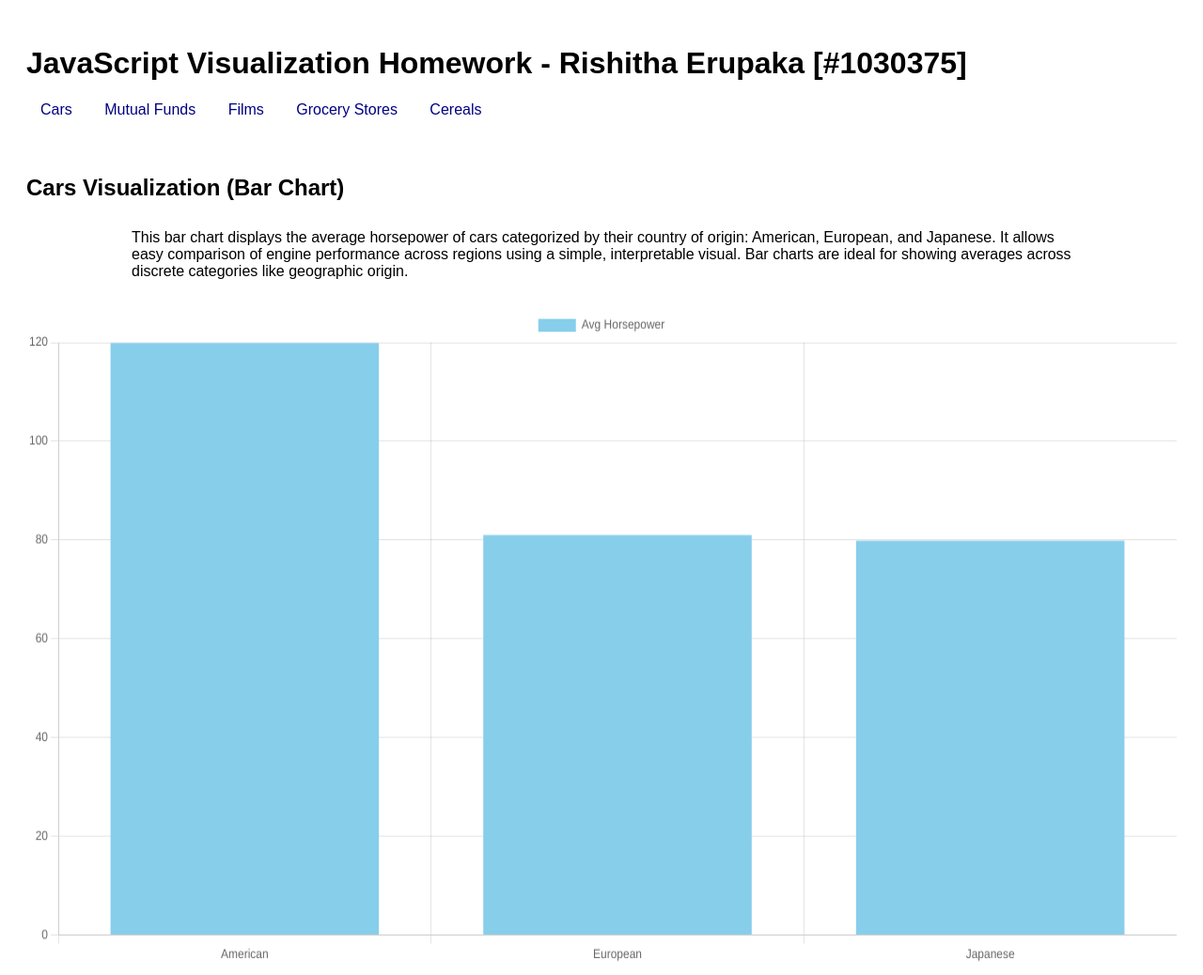
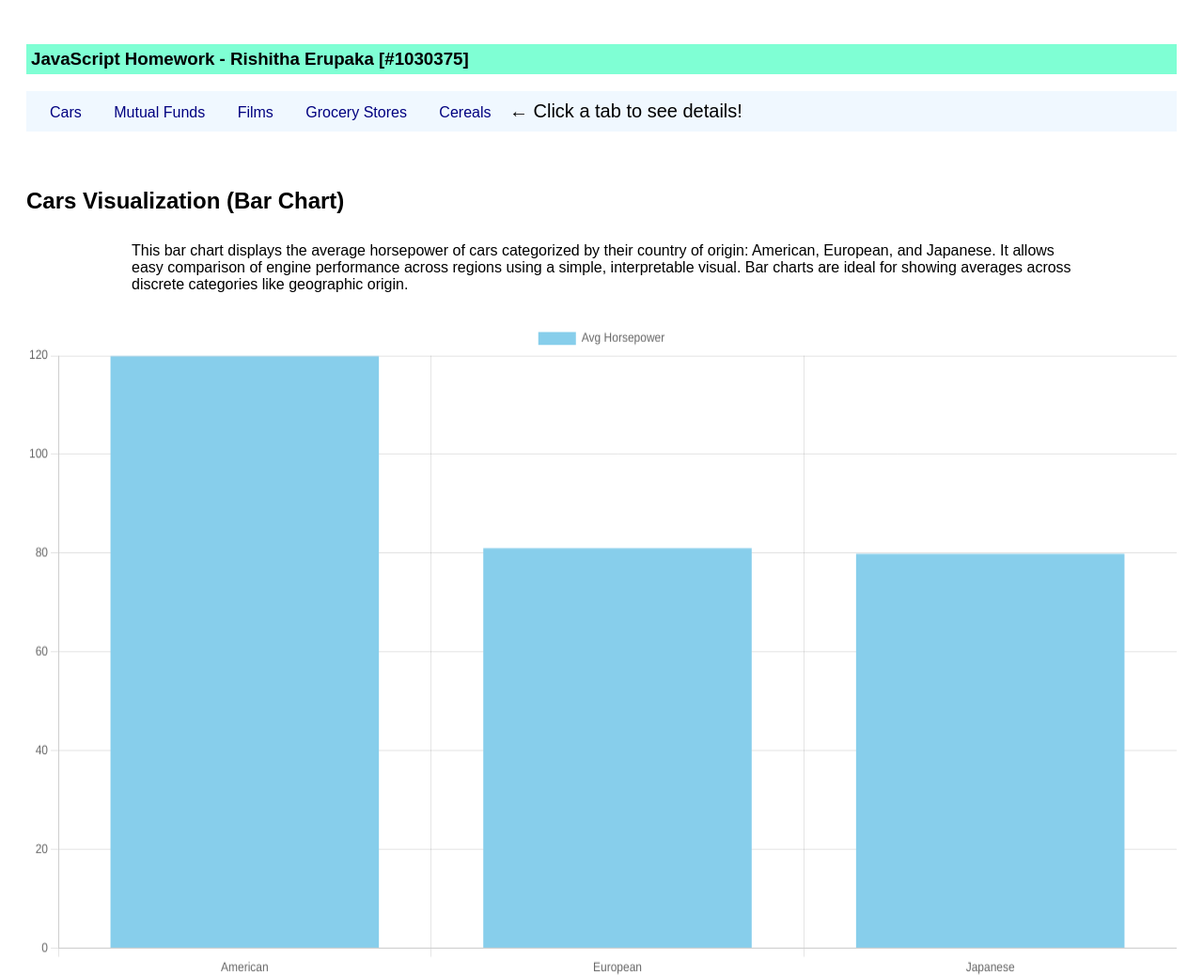
Before and after one commit to RishithaE1030375/Visualizations-homework2, a plain HTML site: page index.html in a window 1280 px wide. Shown: the top 1038 px of the page at 94% size. Drawn offline with nearby package versions, Linux system fonts and the light colour scheme; no server answers.

Commit message:
Update index.html

```diff
--- a/index.html
+++ b/index.html
@@ -14,14 +14,15 @@
     </style>
 </head>
 <body>
-<h1>JavaScript Visualization Homework - Rishitha Erupaka [#1030375]</h1>
+<h3 style="background-color: aquamarine; padding: 5px;">JavaScript Homework - Rishitha Erupaka [#1030375]</h3>
 
-<nav>
+<nav style="background-color: aliceblue; padding: 10px;">
     <a href="#cars">Cars</a>
     <a href="#mutualfunds">Mutual Funds</a>
     <a href="#films">Films</a>
     <a href="#grocery">Grocery Stores</a>
     <a href="#cereals">Cereals</a>
+    <span style="word-spacing:normal; color:black; font-family:'Annie Use Your Telescope', arial, serif; font-size:20px;">← Click a tab to see details!</span>
 </nav>
 
 <section id="cars">
```
